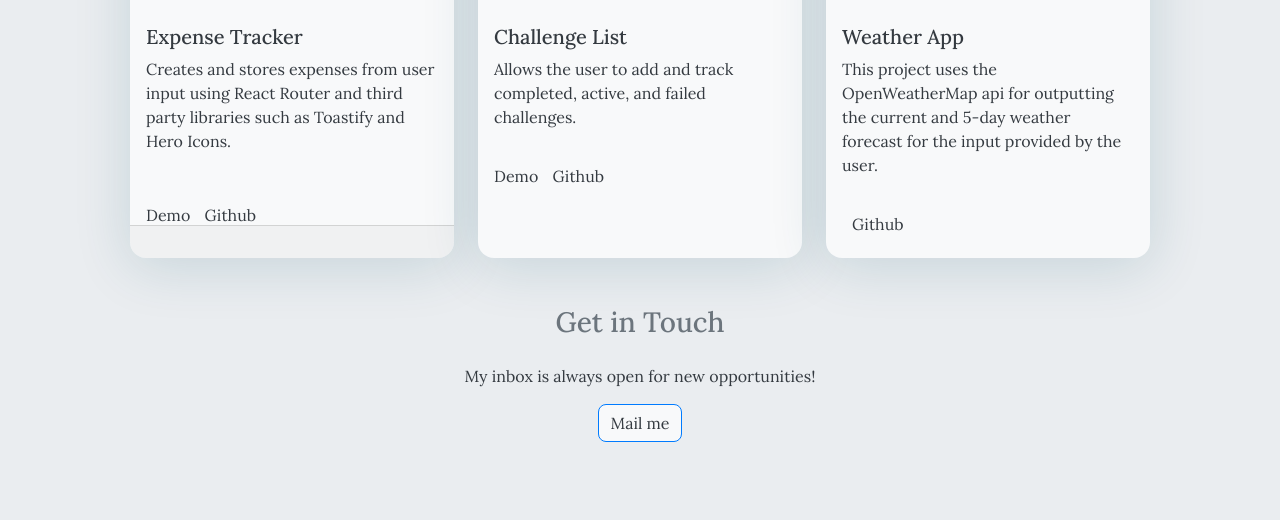
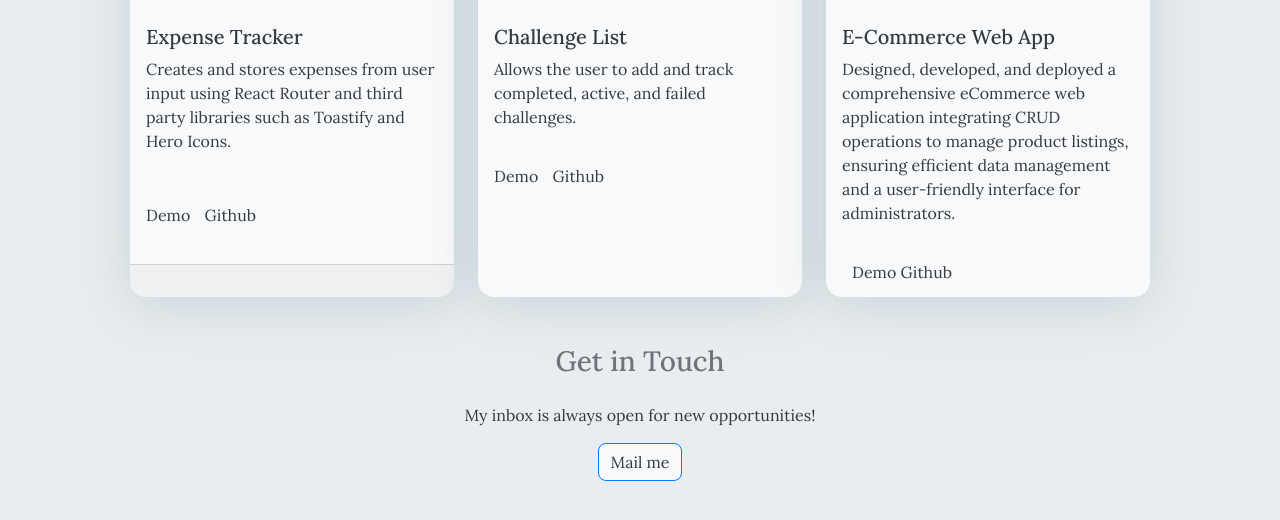
Before and after one commit to atouze7/Portfolio, a website: page index.html in a window 1280 px wide. Shown: the part 2303-2823 px from the top of the page. Drawn offline with Linux system fonts and the light colour scheme.

Commit message:
Resume change

```diff
--- a/index.html
+++ b/index.html
@@ -402,16 +402,19 @@ Demo
 <div class="col-lg-4 col-md-6 my-3">
 <div class="card my-3 h-100" title="Hugo Profile V2">
 <div class="card-head">
-<img class="card-img-top" src="https://atlas-content-cdn.pixelsquid.com/assets_v2/224/2240599423119791187/jpeg-600/G03.jpg?modifiedAt=1" alt="Hugo Profile V2">
+<img class="card-img-top" src="https://d1nhio0ox7pgb.cloudfront.net/_img/g_collection_png/standard/512x512/shopping_cart.png" alt="Hugo Profile V2">
 </div>
 <div class="card-body bg-transparent p-3">
 <div class="pb-2 bg-transparent">
 </div>
-<h5 class="card-title bg-transparent mt-1">Weather App</h5>
+<h5 class="card-title bg-transparent mt-1">E-Commerce Web App</h5>
 <div class="card-text bg-transparent secondary-font">
-This project uses the OpenWeatherMap api for outputting the current and 5-day weather forecast for the input provided by the user.
+    Designed, developed, and deployed a comprehensive eCommerce web application integrating
+    CRUD operations to manage product listings, ensuring efficient data management and a user-friendly interface for administrators.
+
 </div>
-<a href="https://github.com/atouze7/weather-app" class="github2-link">Github</a>
+<a href="https://e-commerce-xi-roan.vercel.app/" class="github2-link">Demo</a>
+<a href="https://github.com/atouze7/e-commerce" class="github2-link">Github</a>
 </div>
 <!--<div class="card-footer py-3">
 <span class="m-1 mx-2">
```
Also changed, not shown: 1 other file.
